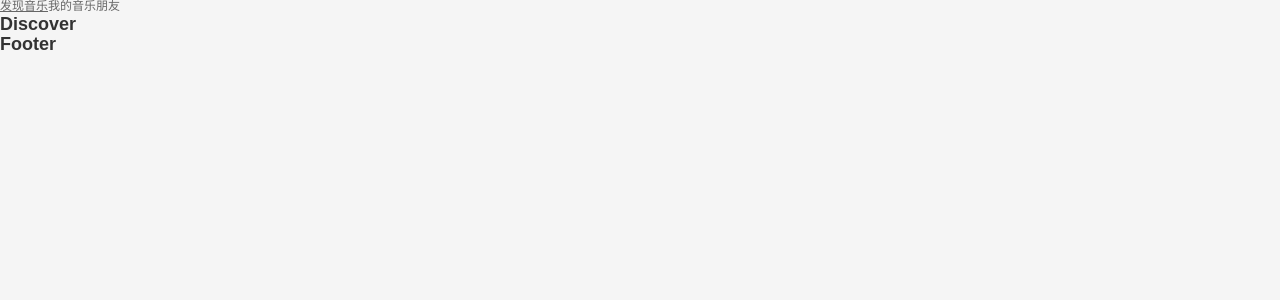
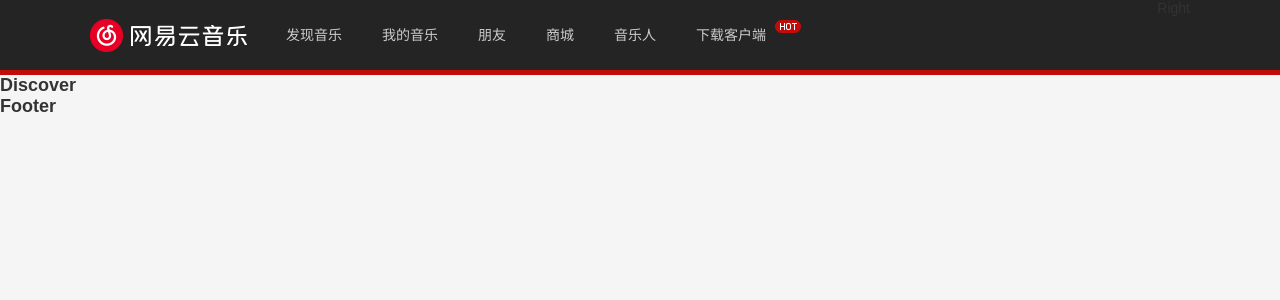
Before and after one commit to CodeMenTORy/web-music-with-react, a React (Create React App) app: page / in a window 1280 px wide. Shown: the top 300 px of the page. Built offline with nearby package versions, Linux system fonts and the light colour scheme.

Commit message:
顶部导航栏组件左部分开发完成

```diff
--- a/package.json
+++ b/package.json
@@ -13,6 +13,7 @@
     "react-router-config": "^5.1.1",
     "react-router-dom": "^5.2.0",
     "react-scripts": "4.0.0",
+    "styled-components": "^5.2.1",
     "web-vitals": "^0.2.4"
   },
   "scripts": {
--- /dev/null
+++ b/src/common/local-data.js
@@ -0,0 +1,26 @@
+export const headerLinks = [
+  {
+    title: '发现音乐',
+    link: '/discover',
+  },
+  {
+    title: '我的音乐',
+    link: '/mine',
+  },
+  {
+    title: '朋友',
+    link: '/friend',
+  },
+  {
+    title: '商城',
+    link: 'https://music.163.com/store/product',
+  },
+  {
+    title: '音乐人',
+    link: 'https://music.163.com/nmusician/web/index#/',
+  },
+  {
+    title: '下载客户端',
+    link: 'https://music.163.com/#/download',
+  },
+];
--- a/src/components/app-header/index.js
+++ b/src/components/app-header/index.js
@@ -1,12 +1,42 @@
 import React, { memo } from 'react';
+
+import { headerLinks } from '@/common/local-data';
+
 import { NavLink } from 'react-router-dom';
+import { HeaderLeft, HeaderRight, HeaderWrapper } from './style';
 
 export default memo(function AppHeader() {
+  const showSelectItem = (item, index) => {
+    if (index < 3) {
+      return (
+        <NavLink to={item.link} exact>
+          {item.title}
+          <i className="sprite_01 icon"></i>
+        </NavLink>
+      );
+    } else {
+      return <a href={item.link}>{item.title}</a>;
+    }
+  };
+
   return (
-    <div>
-      <NavLink to="/">发现音乐</NavLink>
-      <NavLink to="/mine">我的音乐</NavLink>
-      <NavLink to="/friend">朋友</NavLink>
-    </div>
+    <HeaderWrapper>
+      <div className="content wrap-v1">
+        <HeaderLeft>
+          <a href="#/discover" className="logo sprite_01"></a>
+          <div className="select-list">
+            {headerLinks.map((item, index) => {
+              return (
+                <div key={item.title} className="select-item">
+                  {showSelectItem(item, index)}
+                </div>
+              );
+            })}
+          </div>
+        </HeaderLeft>
+        <HeaderRight>Right</HeaderRight>
+      </div>
+      <div className="divider"></div>
+    </HeaderWrapper>
   );
 });
--- /dev/null
+++ b/src/components/app-header/style.js
@@ -0,0 +1,79 @@
+import styled from 'styled-components';
+import sprite_01 from '@/assets/img/sprite_01.png';
+
+export const HeaderWrapper = styled.div`
+  height: 75px;
+  background-color: #242424;
+  font-size: 14px;
+
+  .content {
+    height: 70px;
+
+    display: flex;
+    justify-content: space-between;
+  }
+
+  .divider {
+    height: 5px;
+    background-color: #c20c0c;
+  }
+`;
+
+export const HeaderLeft = styled.div`
+  display: flex;
+
+  .logo {
+    display: inline-block;
+    width: 176px;
+    height: 69px;
+    background-position: 0 0;
+  }
+
+  .select-list {
+    display: flex;
+    line-height: 70px;
+
+    .select-item {
+      position: relative;
+      a {
+        display: block;
+        padding: 0 20px;
+        color: #ccc;
+      }
+
+      :last-of-type a {
+        position: relative;
+        ::after {
+          position: absolute;
+          content: '';
+          width: 28px;
+          height: 19px;
+          background-image: url(${sprite_01});
+          background-position: -190px 0;
+          top: 20px;
+          right: -15px;
+        }
+      }
+
+      &:hover a,
+      &.active a {
+        color: #fff;
+        background-color: #000;
+        text-decoration: none;
+      }
+
+      .active .icon {
+        position: absolute;
+        display: inline-block;
+        width: 12px;
+        height: 7px;
+        bottom: -1px;
+        left: 50%;
+        transform: translate(-50%, 0);
+        background-position: -226px 0px;
+      }
+    }
+  }
+`;
+
+export const HeaderRight = styled.div``;
```
Also changed, not shown: 1 other file (tests, documents, lock files or other folders).
